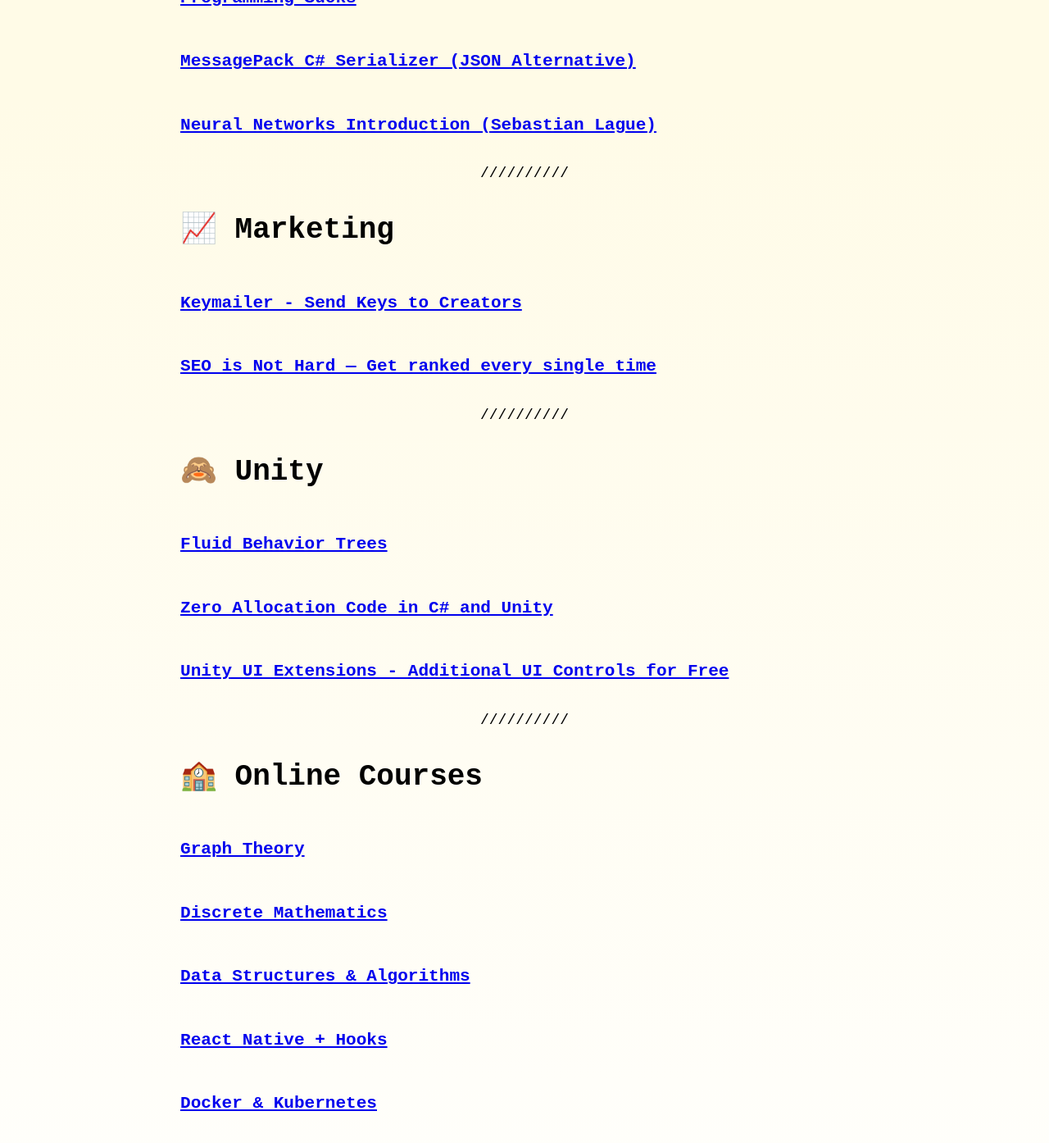
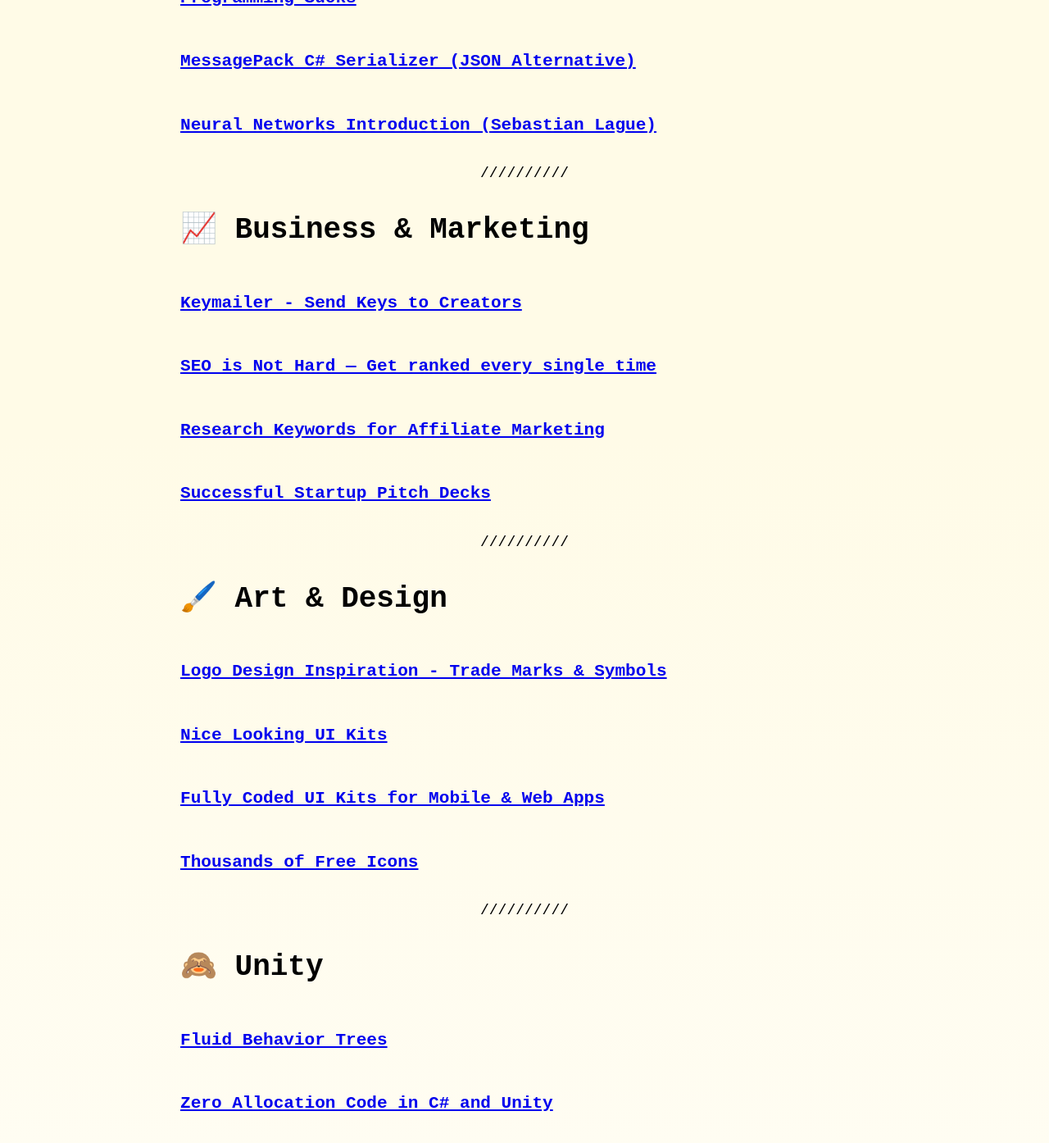
Before and after one commit to tatelax/tatelax.github.io, a Jekyll site: the page built from pages/links.md, in a window 1280 px wide and 1400 px high, scrolled down 2274 px. Shown: the top 1394 px of the window at 82% size. Built offline with Jekyll 4.4.1, drawn with Linux system fonts in a browser that asks for light colours; some of the changed text lies outside the part shown.

Commit message:
Update links.md

```diff
--- a/pages/links.md
+++ b/pages/links.md
@@ -60,11 +60,27 @@
 
 ---
 
-# 📈 Marketing
+# 📈 Business & Marketing
 
 ### [Keymailer - Send Keys to Creators](https://keymailer.co/)
 
 ### [SEO is Not Hard — Get ranked every single time](https://medium.com/startup-grind/seo-is-not-hard-a-step-by-step-seo-tutorial-for-beginners-that-will-get-you-ranked-every-single-1b903b3ab6bb)
+
+### [Research Keywords for Affiliate Marketing](https://www.youtube.com/watch?v=3ZJEBDpCbmI)
+
+### [Successful Startup Pitch Decks](https://www.cirrusinsight.com/blog/startup-pitch-decks)
+
+---
+
+# 🖌️ Art & Design
+
+### [Logo Design Inspiration - Trade Marks & Symbols](http://nfgraphics.com/downloads/vol1.pdf)
+
+### [Nice Looking UI Kits](https://ui8.net/category/ui-kits)
+
+### [Fully Coded UI Kits for Mobile & Web Apps](https://www.creative-tim.com/)
+
+### [Thousands of Free Icons](https://www.shareicon.net/)
 
 ---
 
```
Also changed, not shown: other parts of pages/links.md (+2 -0 lines).
